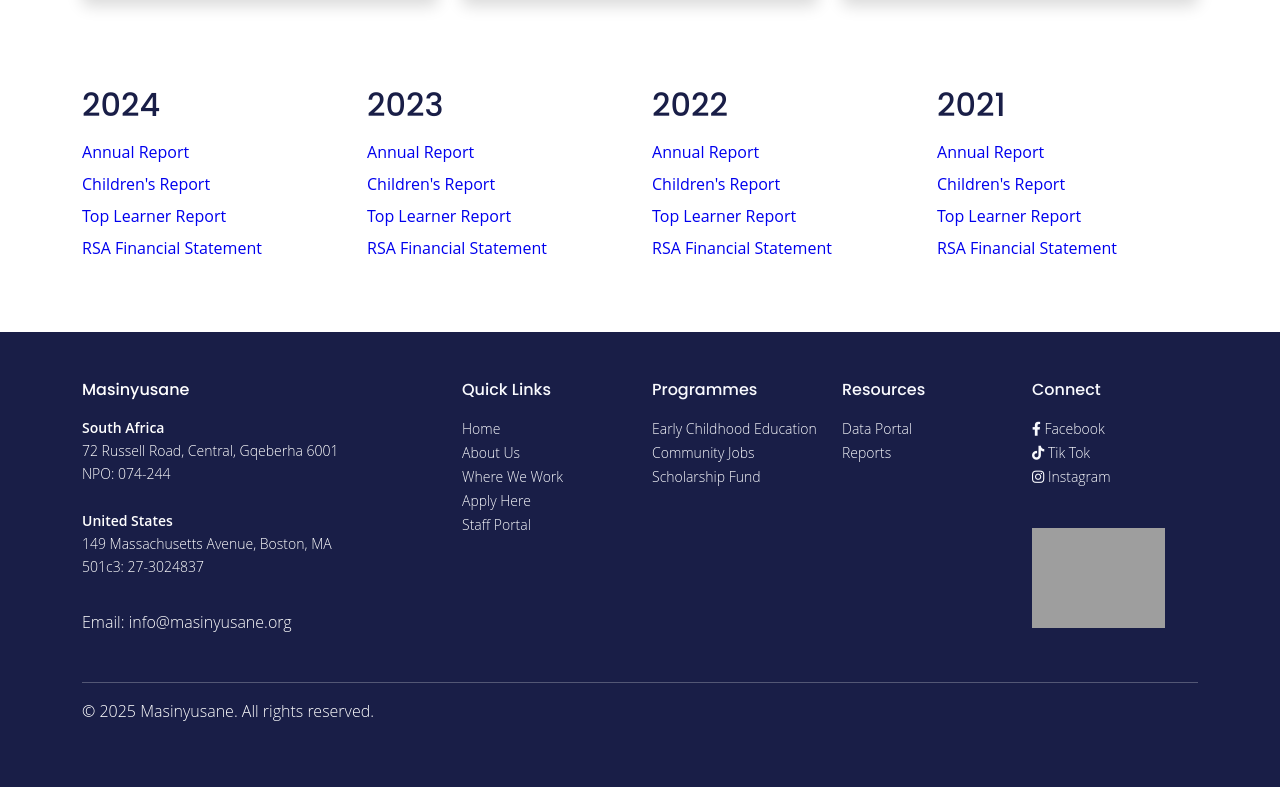
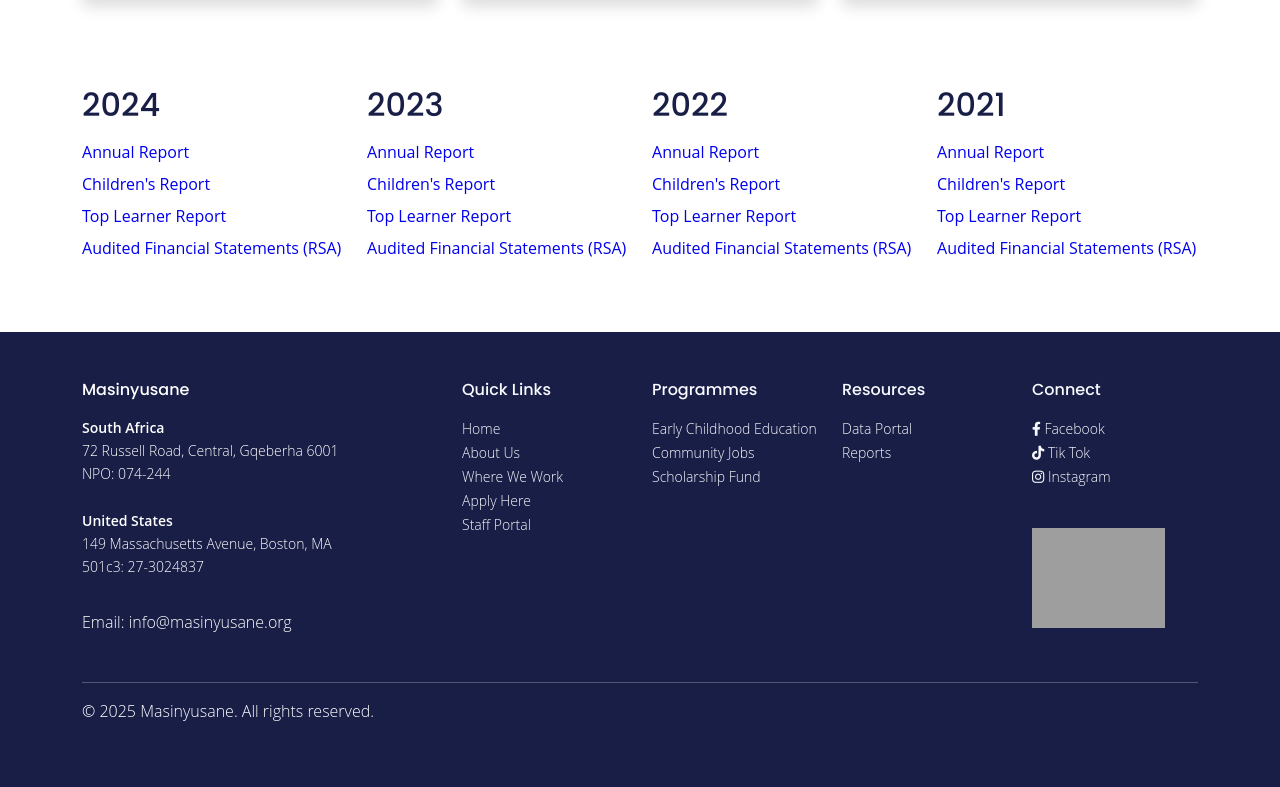
Before and after one commit to JimMcKeown17/masi-website-main, a Django app: page /impact/ in a window 1280 px wide. Shown: the part 1101-1888 px from the top of the page. Run offline with Django 5.2, Linux system fonts and the light colour scheme; some libraries are stand-ins or nearby versions; grey boxes are pictures that could not be loaded.

Commit message:
updated text of audited financial statements

```diff
--- a/templates/pages/impact.html
+++ b/templates/pages/impact.html
@@ -80,7 +80,7 @@
                     <li><a href="{% static 'reports/2024 Q2 Community Jobs & Childrens Education Report.pdf' %}">Children's Report</a></li>
                     <li><a href="{% static 'reports/2024 Masi Graduates Magazine.pdf' %}">Top Learner Report</a></li>
                     <li>
-                        <a href="{% static 'reports/Masinyusane Audited Financial Statements 2024.pdf' %}">RSA Financial Statement</a>
+                        <a href="{% static 'reports/Masinyusane Audited Financial Statements 2024.pdf' %}">Audited Financial Statements (RSA)</a>
                     </li>
                 </ul>
             </div>
@@ -98,7 +98,7 @@
                         <a href="{% static 'reports/2023 Masi Graduates Magazine.pdf' %}" target="_blank">Top Learner Report</a>
                     </li>
                     <li>
-                        <a href="{% static 'reports/Masinyusane Audited Financial Statements 2023.pdf' %}">RSA Financial Statement</a>
+                        <a href="{% static 'reports/Masinyusane Audited Financial Statements 2023.pdf' %}">Audited Financial Statements (RSA)</a>
                     </li>
                 </ul>
             </div>
@@ -116,7 +116,7 @@
                         <a href="{% static 'reports/2022 Masi Graduates Report.pdf' %}">Top Learner Report</a>
                     </li>
                     <li>
-                        <a href="{% static 'reports/Masinyusane Audited Financial Statements 2022.pdf' %}" target="_blank">RSA Financial Statement</a>
+                        <a href="{% static 'reports/Masinyusane Audited Financial Statements 2022.pdf' %}" target="_blank">Audited Financial Statements (RSA)</a>
                     </li>
                 </ul>
             </div>
@@ -128,7 +128,7 @@
                     <li><a href="#">Children's Report</a></li>
                     <li><a href="#">Top Learner Report</a></li>
                     <li>
-                        <a href="{% static 'reports/Masinyusane Audited Financial Statements 2021.pdf' %}">RSA Financial Statement</a>
+                        <a href="{% static 'reports/Masinyusane Audited Financial Statements 2021.pdf' %}">Audited Financial Statements (RSA)</a>
                     </li>
                 </ul>
             </div>
```
